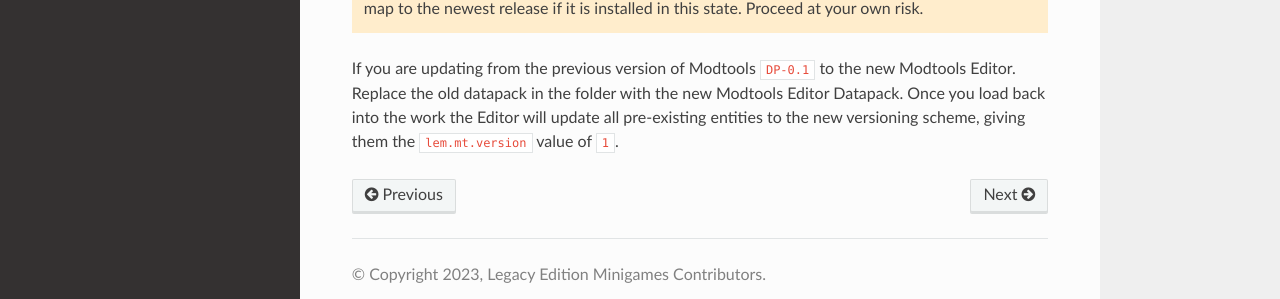
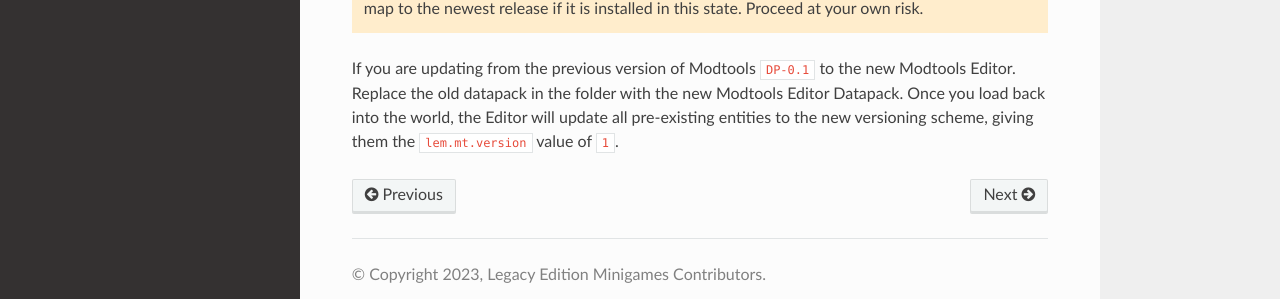
Before and after one commit to Legacy-Edition-Minigames/Documentation, a Sphinx documentation site: the page built from docs/source/modtools/install-editor.rst, in a window 1280 px wide and 900 px high, scrolled down 2320 px. Shown: the part 556-855 px from the top of the window. Built offline with Sphinx 7.4.7 and the Read the Docs theme 2.0.0, drawn with Linux system fonts in a browser that asks for light colours.

```diff
--- a/docs/source/modtools/install-editor.rst
+++ b/docs/source/modtools/install-editor.rst
@@ -67,5 +67,5 @@ Updating the Editor
     if it is installed in this state. Proceed at your own risk.
 
 If you are updating from the previous version of Modtools ``DP-0.1`` to the new Modtools Editor.
-Replace the old datapack in the folder with the new Modtools Editor Datapack. Once you load back into the work the Editor will update all pre-existing
+Replace the old datapack in the folder with the new Modtools Editor Datapack. Once you load back into the world, the Editor will update all pre-existing
 entities to the new versioning scheme, giving them the ``lem.mt.version`` value of ``1``.
```
Also changed, not shown: docs/source/modtools/post-editor.rst (+19 -0 lines).
